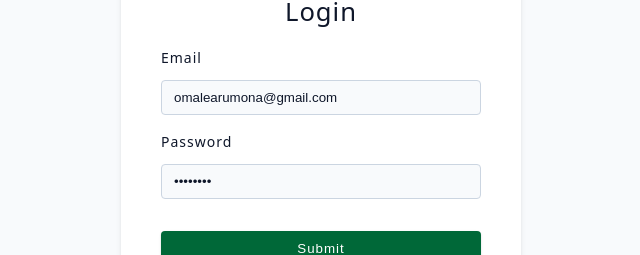
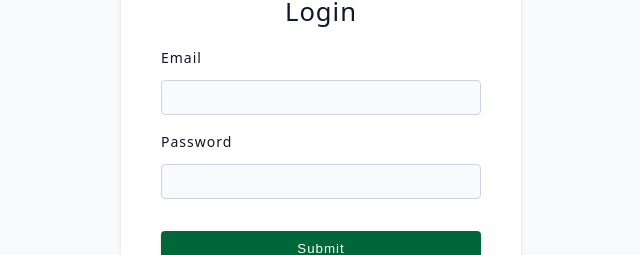
Before and after one commit to emmanuel4365/worktray, a React (Vite) app in the folder client/: page /login in a window 1280 px wide. Shown: the part 273-528 px from the top of the page, without its empty margins (319-959 px from the left). Built offline with nearby package versions, Linux system fonts and the light colour scheme.

Commit message:
removed default values from register and login

```diff
--- a/client/src/App.jsx
+++ b/client/src/App.jsx
@@ -31,7 +31,7 @@ export const checkDefaultTheme = () => {
   return isDarkTheme;
 };
 
-// checkDefaultTheme();
+checkDefaultTheme();
 
 const router = createBrowserRouter([
   {
--- a/client/src/assets/wrappers/PageBtnContainer.js
+++ b/client/src/assets/wrappers/PageBtnContainer.js
@@ -1,4 +1,4 @@
-import styled from 'styled-components';
+import styled from "styled-components";
 
 const Wrapper = styled.section`
   height: 6rem;
@@ -20,40 +20,41 @@ const Wrapper = styled.section`
     height: 40px;
     font-weight: 700;
     font-size: 1.25rem;
-    color: var(--primary-500);
+    color: #006838;
     border-radius: var(--border-radius);
-    cursor:pointer:
+    cursor: pointer;
   }
-  .active{
-    background:var(--primary-500);
-        color: var(--white);
-
+  .active {
+    background: #006838;
+    color: var(--white);
   }
-  .prev-btn,.next-btn{
+  .prev-btn,
+  .next-btn {
     background: var(--background-secondary-color);
     border-color: transparent;
-        border-radius: var(--border-radius);
+    border-radius: var(--border-radius);
 
     width: 100px;
     height: 40px;
-        color: var(--primary-500);
-text-transform:capitalize;
-letter-spacing:var(--letter-spacing);
-display:flex;
-align-items:center;
-justify-content:center;
-gap:0.5rem;
-cursor:pointer;
+    color: #006838;
+    text-transform: capitalize;
+    letter-spacing: var(--letter-spacing);
+    display: flex;
+    align-items: center;
+    justify-content: center;
+    gap: 0.5rem;
+    cursor: pointer;
   }
-  .prev-btn:hover,.next-btn:hover{
-    background:var(--primary-500);
-        color: var(--white);
-        transition:var(--transition);
+  .prev-btn:hover,
+  .next-btn:hover {
+    background: #006838;
+    color: var(--white);
+    transition: var(--transition);
   }
-.dots{
-  display:grid;
-  place-items:center;
-  cursor:text;
-}
+  .dots {
+    display: grid;
+    place-items: center;
+    cursor: text;
+  }
 `;
 export default Wrapper;
--- a/client/src/pages/Login.jsx
+++ b/client/src/pages/Login.jsx
@@ -37,12 +37,8 @@ const Login = () => {
       <Form method="post" className="form">
         <Logo />
         <h4>login</h4>
-        <FormRow
-          type="email"
-          name="email"
-          defaultValue="omalearumona@gmail.com"
-        />
-        <FormRow type="password" name="password" defaultValue="password" />
+        <FormRow type="email" name="email" />
+        <FormRow type="password" name="password" />
         <SubmitBtn formBtn />
         <button type="button" className="btn btn-block" onClick={loginDemoUser}>
           explore the app
--- a/client/src/pages/Register.jsx
+++ b/client/src/pages/Register.jsx
@@ -24,20 +24,20 @@ const Register = () => {
       <Form method="post" className="form">
         <Logo />
         <h4>Register</h4>
-        <FormRow type="text" name="name" defaultValue="Omale" />
+        <FormRow type="text" name="name" />
         <FormRow
           type="text"
           name="lastName"
           labelText="last name"
           defaultValue="Arumona"
         />
-        <FormRow type="text" name="location" defaultValue="Nigeria" />
+        <FormRow type="text" name="location" />
         <FormRow
           type="email"
           name="email"
           defaultValue="omalearumona@gmail.com"
         />
-        <FormRow type="password" name="password" defaultValue="password" />
+        <FormRow type="password" name="password" />
         <SubmitBtn formBtn />
         <p>
           Already a member?
```
